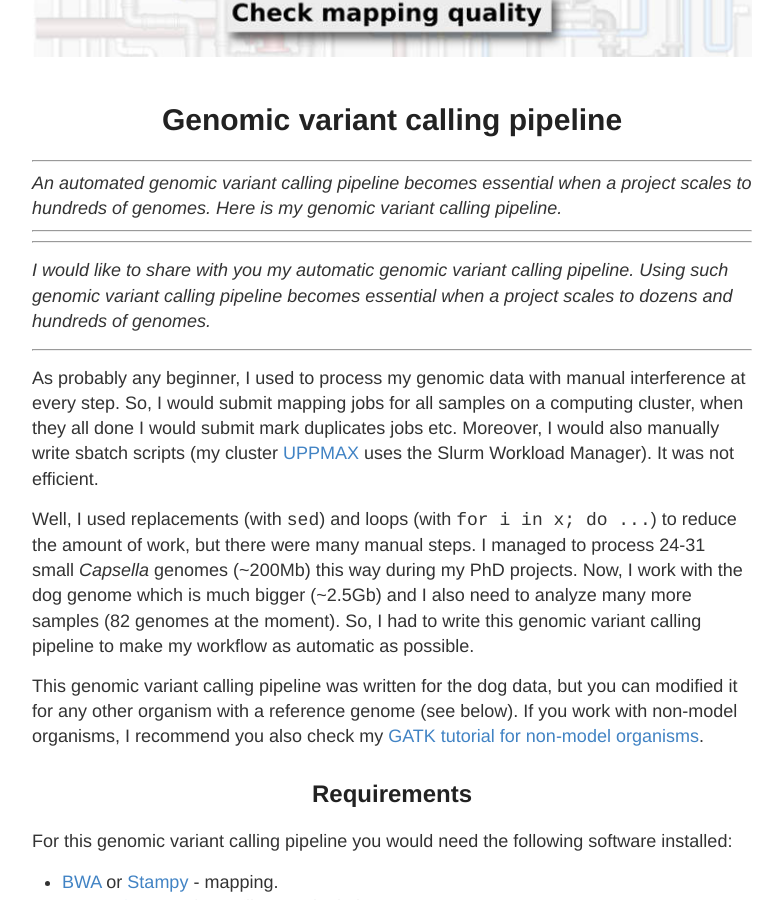
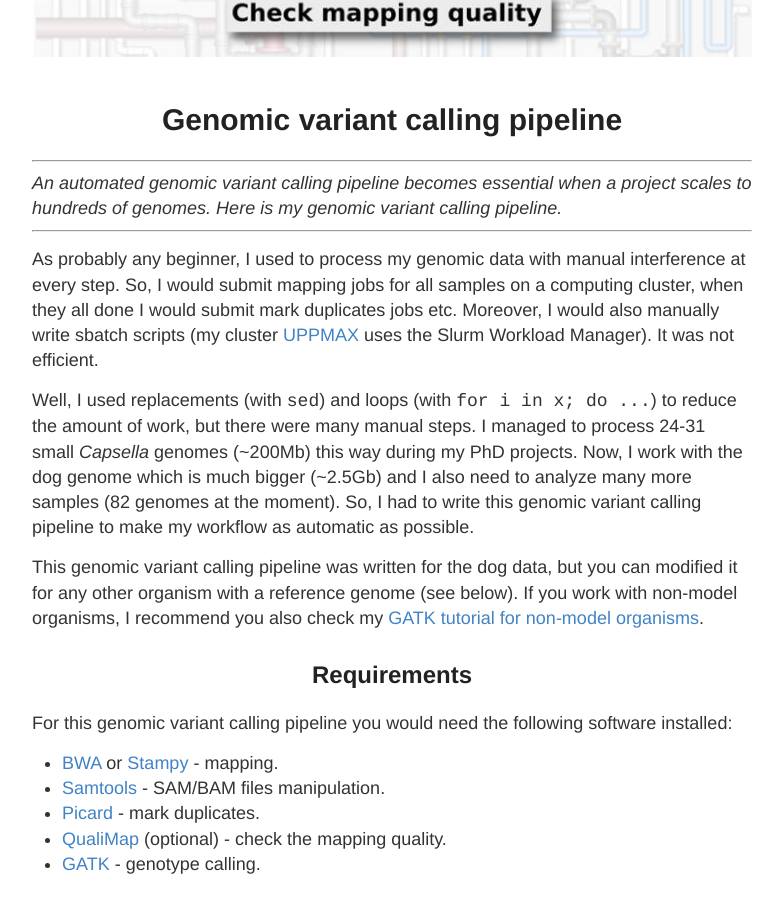
Before and after one commit to evodify/evodify.github.io, a Jekyll site: the page built from _posts/2018-08-30-genomic-variant-calling-pipeline.md, in a window 1280 px wide and 900 px high, scrolled down 508 px. Shown: the whole window, without its empty margins (248-1031 px from the left). Built offline with Jekyll 4.4.1, drawn with Linux system fonts in a browser that asks for light colours.

Commit message:
removed the first paragraph to use description automatically in posts

```diff
--- a/_posts/2018-08-30-genomic-variant-calling-pipeline.md
+++ b/_posts/2018-08-30-genomic-variant-calling-pipeline.md
@@ -8,13 +8,6 @@ image: /assets/posts/2018-08-30-genomic-variant-calling-pipeline/Genomic-variant
 _focus_key_word: genomic variant calling pipeline
 description: An automated genomic variant calling pipeline becomes essential when a project scales to hundreds of genomes. Here is my genomic variant calling pipeline.
 ---
-
-<hr/>
-
-<p><em>I would like to share with you my automatic genomic variant calling pipeline. Using such genomic variant calling pipeline becomes essential when a project scales to dozens and hundreds of genomes.
-</em></p>
-
-<hr/>
 
 <p>As probably any beginner, I used to process my genomic data with manual interference at every step. So, I would submit mapping jobs for all samples on a computing cluster, when they all done I would submit mark duplicates jobs etc. Moreover, I would also manually write sbatch scripts (my cluster <a href="http://www.uppmax.uu.se/" target="_blank">UPPMAX</a> uses the Slurm Workload Manager). It was not efficient.</p>
 
```
Also changed, not shown: _posts/2016-06-09-heterozygotes-ambiguity-characters.md (+3 -7 lines), _posts/2016-09-22-gatk-in-non-model-organism.md (+0 -6 lines), _posts/2017-11-08-genomic-spark-tutorial.md (+1 -5 lines), _posts/2018-12-20-python-r-bash-jupyter-notebook.md (+0 -6 lines), _posts/2019-03-22-rivers-map-in-r.md (+0 -6 lines).
